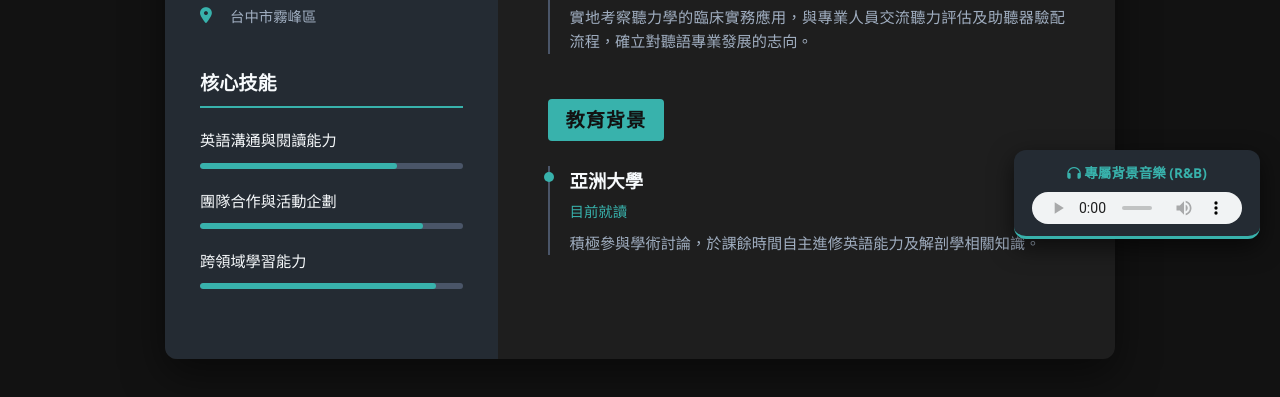
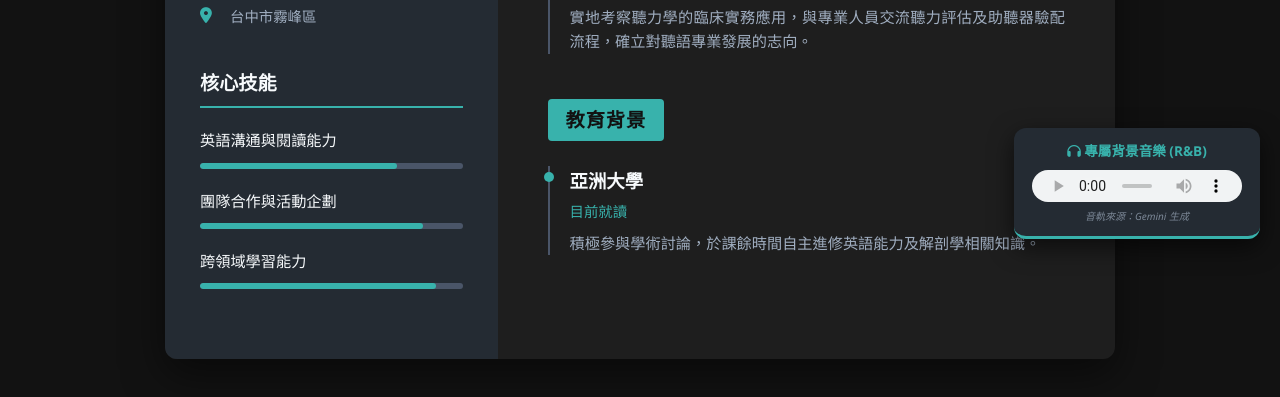
Before and after one commit to shurong-lab/resume-20260321, a plain HTML site: page index.html in a window 1280 px wide. Shown: the part 541-938 px from the top of the page. Drawn offline with Linux system fonts and the light colour scheme.

Commit message:
Update index.html

```diff
--- a/index.html
+++ b/index.html
@@ -55,11 +55,24 @@
         transition: transform 0.3s ease;
     }
 
+    .music-player-widget:hover {
+        transform: translateY(-5px);
+    }
+
     .music-player-widget p {
         margin: 0 0 8px 0;
         font-size: 0.85em;
         font-weight: 600;
         color: var(--accent-color);
+    }
+
+    /* 音樂出處樣式 (新增) */
+    .music-credit {
+        font-size: 10px;
+        color: var(--text-secondary);
+        margin-top: 6px;
+        opacity: 0.7;
+        font-style: italic;
     }
 
     audio { height: 32px; width: 210px; }
@@ -69,8 +82,6 @@
     .profile-pic { width: 100%; aspect-ratio: 1/1; object-fit: cover; border-radius: 50%; margin-bottom: 25px; border: 4px solid var(--bg-card); box-shadow: 0 4px 10px rgba(0,0,0,0.3); }
     .name { font-size: 2.4em; font-weight: 800; color: var(--text-primary); margin-bottom: 5px; letter-spacing: 2px; }
     .title { font-size: 1.1em; color: var(--accent-color); margin-bottom: 5px; font-weight: 600; }
-
-    /* 學號樣式 */
     .student-id { font-size: 0.9em; color: var(--text-secondary); margin-bottom: 30px; font-family: 'Courier New', Courier, monospace; }
 
     .contact-info { margin-bottom: 40px; }
@@ -104,7 +115,9 @@
     <p><i class="fas fa-headphones"></i> 專屬背景音樂 (R&B)</p>
     <audio controls loop>
         <source src="music.mp3" type="audio/mpeg">
+        您的瀏覽器不支援音訊。
     </audio>
+    <span class="music-credit">音軌來源：Gemini 生成</span>
 </div>
 
 <div class="resume-wrapper">
@@ -160,3 +173,5 @@
 
 </body>
 </html>
+</body>
+</html>
```
